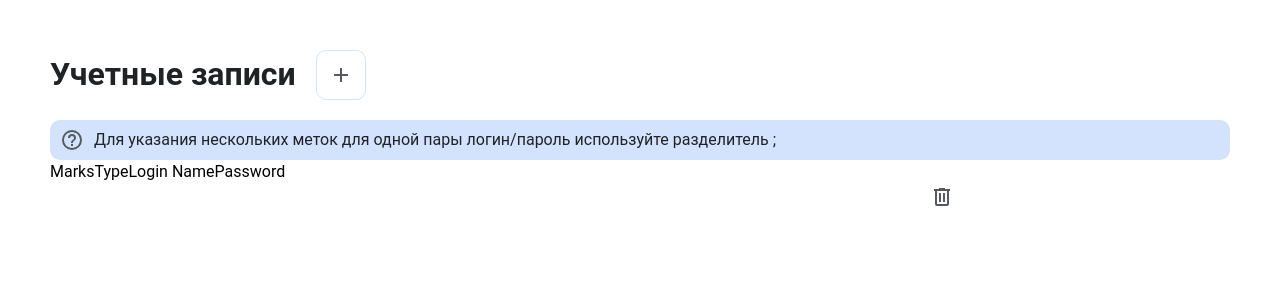
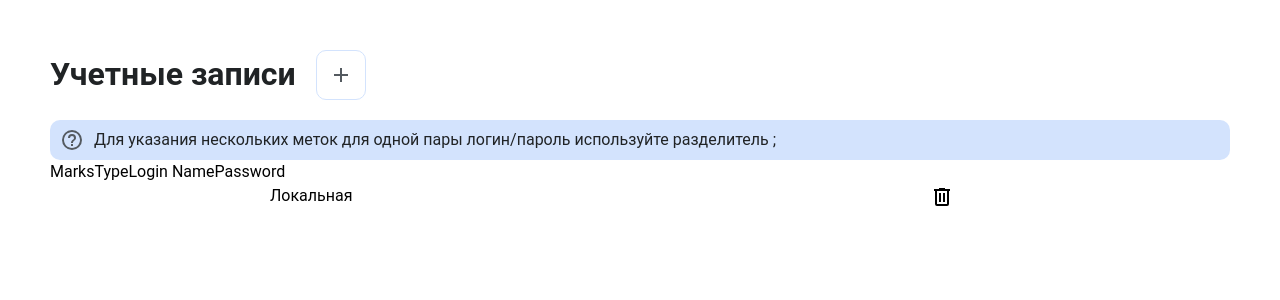
Before and after one commit to katerina-shche/accounts, a Vue app: page / in a window 1280 px wide. Both pictures are taken after a click on the button 340 px from the left and 75 px from the top of the page. Shown: the top 300 px of the page. Built offline with nearby package versions, Linux system fonts and the light colour scheme.

Commit message:
feat: update inputLine component to use account prop and enable account deletion

```diff
--- a/src/components/inputLine.vue
+++ b/src/components/inputLine.vue
@@ -20,21 +20,30 @@
           v-model="password"
           aria-labelledby="password-header"
         />
-        <v-icon :icon='mdiTrashCanOutline'/>
+        <v-icon :icon='mdiTrashCanOutline' @click="() => accountsStore.deleteAccountById(id)"/>
     </div>
 </template>
 
 <script setup lang="ts">
-/* global defineProps, defineEmits */
+/* global defineProps, defineEmits, PropType */
 import { mdiTrashCanOutline } from '@mdi/js';
-import { ref } from 'vue';
+import { ref, PropType } from 'vue';
+import { useAccountsStore } from '@/stores/accountsStore'
 import Account from '@/types/Account';
 
-const props = defineProps<Account>()
-const marks = ref(props.marks);
-const recordType = ref(props.recordType);
-const login = ref(props.login);
-const password = ref(props.password);
+const props = defineProps({
+  account: {
+    type: Object as PropType<Account>,
+    required: true
+  }
+});
+const marks = ref(props.account.marks);
+const recordType = ref(props.account.recordType);
+const login = ref(props.account.login);
+const password = ref(props.account.password);
+const id = ref(props.account.id)
+
+const accountsStore = useAccountsStore()
 
 </script>
 
```
